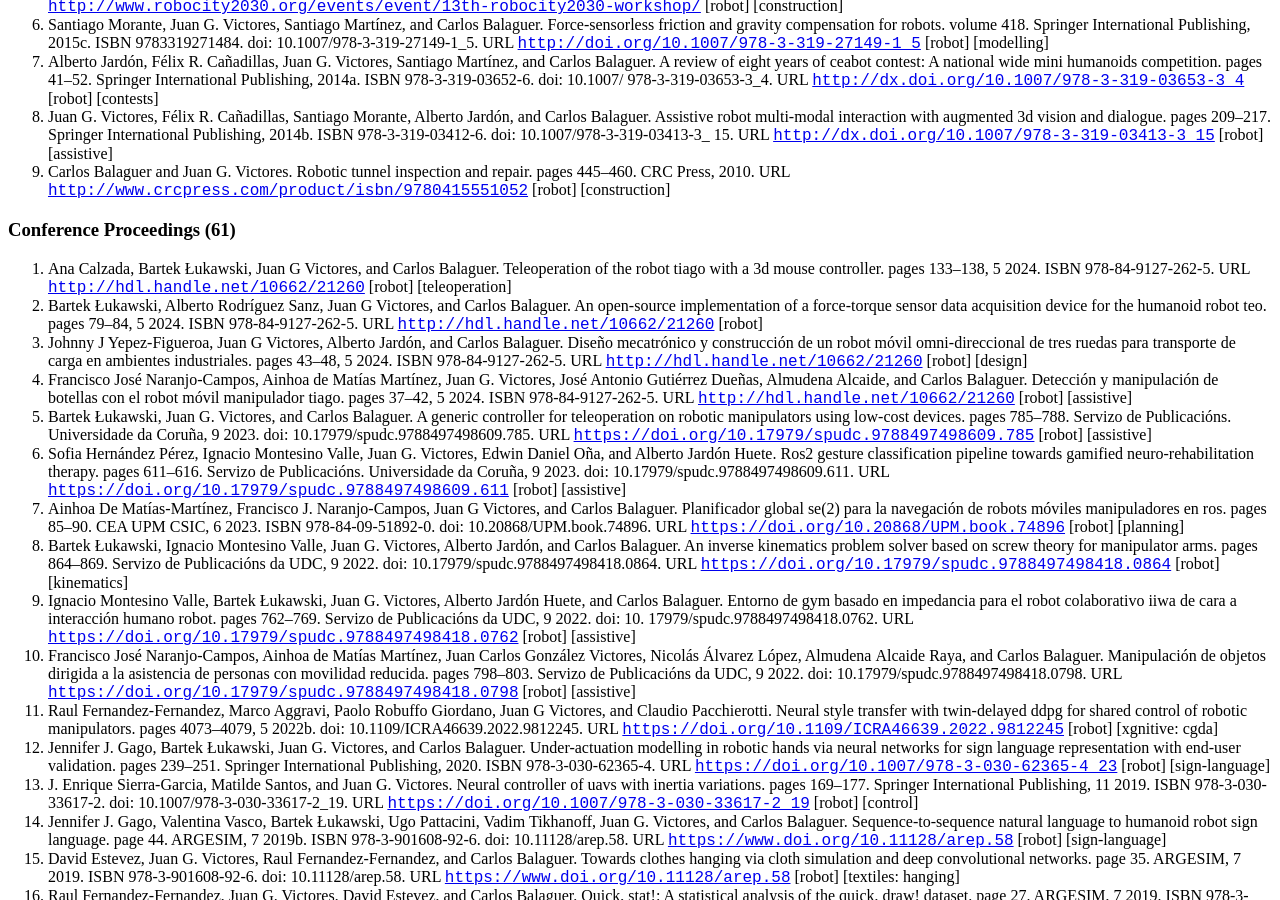
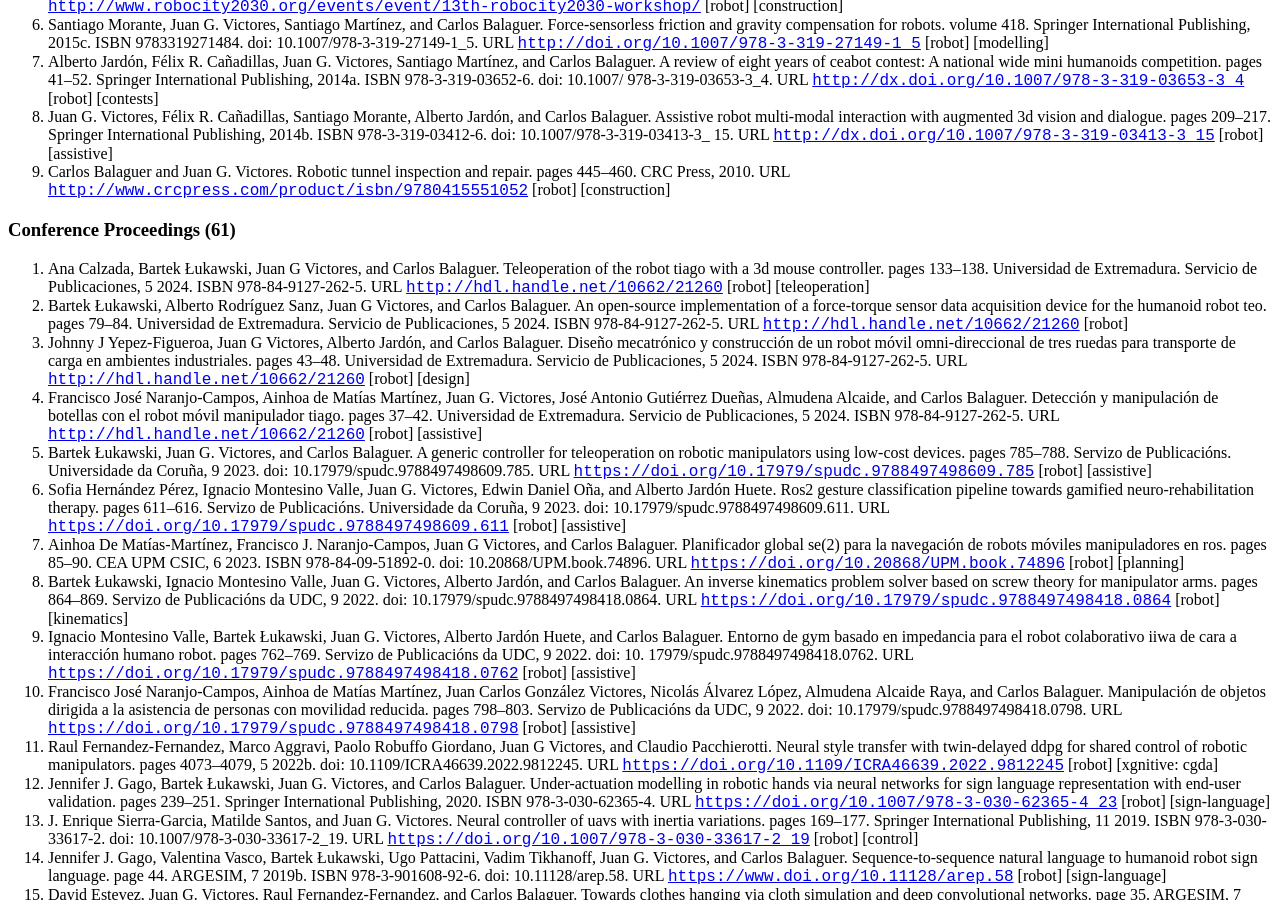
Before and after one commit to jgvictores/jgvictores.github.io, a Jekyll site: the page cv/JuanGVictoresCV.html, which Jekyll copies as it is, in a window 1280 px wide and 900 px high, scrolled down 1481 px. Built offline with Jekyll 4.4.1, drawn with Linux system fonts in a browser that asks for light colours.

Commit message:
add publisher, #33

```diff
--- a/cv/JuanGVictoresCV.html
+++ b/cv/JuanGVictoresCV.html
@@ -204,23 +204,27 @@
 
 
      </p><ol class='enumerate1'>
-<li class='enumerate' id='x1-4002x1'><a id='Xcalzada2024teleoperation'></a>Ana  Calzada,  Bartek  Łukawski,  Juan G  Victores,  and  Carlos  Balaguer.    Teleoperation  of  the
-     robot  tiago  with  a  3d  mouse  controller.   pages  133–138,  5  2024.   ISBN  978-84-9127-262-5.   URL
-     <a class='url' href='http://hdl.handle.net/10662/21260'><span class='cmtt-10'>http://hdl.handle.net/10662/21260</span></a> [robot] [teleoperation]
+<li class='enumerate' id='x1-4002x1'><a id='Xcalzada2024teleoperation'></a>Ana Calzada, Bartek Łukawski, Juan G Victores, and Carlos Balaguer.  Teleoperation of the robot
+     tiago  with  a  3d  mouse  controller.    pages  133–138.  Universidad  de  Extremadura.  Servicio  de
+     Publicaciones, 5 2024. ISBN 978-84-9127-262-5. URL    <a class='url' href='http://hdl.handle.net/10662/21260'><span class='cmtt-10'>http://hdl.handle.net/10662/21260</span></a> [robot]
+     [teleoperation]
      </li>
 <li class='enumerate' id='x1-4004x2'><a id='Xlukawski2024an'></a>Bartek Łukawski, Alberto Rodríguez Sanz, Juan G Victores, and Carlos Balaguer. An open-source
      implementation of a force-torque sensor data acquisition device for the humanoid robot teo.  pages
-     79–84, 5 2024. ISBN 978-84-9127-262-5. URL     <a class='url' href='http://hdl.handle.net/10662/21260'><span class='cmtt-10'>http://hdl.handle.net/10662/21260</span></a> [robot]
+     79–84. Universidad de Extremadura. Servicio de Publicaciones, 5 2024. ISBN 978-84-9127-262-5. URL
+     <a class='url' href='http://hdl.handle.net/10662/21260'><span class='cmtt-10'>http://hdl.handle.net/10662/21260</span></a> [robot]
      </li>
 <li class='enumerate' id='x1-4006x3'><a id='Xyepez-figueiroa2024diseno'></a>Johnny J  Yepez-Figueroa,  Juan G  Victores,  Alberto  Jardón,  and  Carlos  Balaguer.     Diseño
      mecatrónico y construcción de un robot móvil omni-direccional de tres ruedas para transporte
-     de  carga  en  ambientes  industriales.     pages  43–48,  5  2024.     ISBN  978-84-9127-262-5.     URL
-     <a class='url' href='http://hdl.handle.net/10662/21260'><span class='cmtt-10'>http://hdl.handle.net/10662/21260</span></a> [robot] [design]
+     de  carga  en  ambientes  industriales.    pages  43–48.  Universidad  de  Extremadura.  Servicio  de
+     Publicaciones, 5 2024. ISBN 978-84-9127-262-5. URL    <a class='url' href='http://hdl.handle.net/10662/21260'><span class='cmtt-10'>http://hdl.handle.net/10662/21260</span></a> [robot]
+     [design]
      </li>
 <li class='enumerate' id='x1-4008x4'><a id='Xnaranjo-campos2024deteccion'></a>Francisco José   Naranjo-Campos,   Ainhoa   de Matías Martínez,   Juan G.   Victores,   José
-     Antonio Gutiérrez Dueñas, Almudena Alcaide, and Carlos Balaguer. Detección y manipulación
-     de botellas con el robot móvil manipulador tiago.  pages 37–42, 5 2024.  ISBN 978-84-9127-262-5.
-     URL     <a class='url' href='http://hdl.handle.net/10662/21260'><span class='cmtt-10'>http://hdl.handle.net/10662/21260</span></a> [robot] [assistive]
+     Antonio Gutiérrez   Dueñas,   Almudena   Alcaide,   and   Carlos   Balaguer.        Detección   y
+     manipulación  de  botellas  con  el  robot  móvil  manipulador  tiago.    pages  37–42.  Universidad
+     de   Extremadura.   Servicio   de   Publicaciones,   5   2024.        ISBN   978-84-9127-262-5.        URL
+     <a class='url' href='http://hdl.handle.net/10662/21260'><span class='cmtt-10'>http://hdl.handle.net/10662/21260</span></a> [robot] [assistive]
      </li>
 <li class='enumerate' id='x1-4010x5'><a id='Xlukawski2023ageneric'></a>Bartek  Łukawski,  Juan G.  Victores,  and  Carlos  Balaguer.   A  generic  controller  for  teleoperation
      on  robotic  manipulators  using  low-cost  devices.     pages  785–788.  Servizo  de  Publicacións.
@@ -231,6 +235,8 @@
      Alberto Jardón Huete.  Ros2 gesture classification pipeline towards gamified neuro-rehabilitation
      therapy.    pages  611–616.  Servizo  de  Publicacións.  Universidade  da  Coruña,  9  2023.    doi:  10.17979/spudc.9788497498609.611. URL    <a class='url' href='https://doi.org/10.17979/spudc.9788497498609.611'><span class='cmtt-10'>https://doi.org/10.17979/spudc.9788497498609.611</span></a>
      [robot] [assistive]
+
+
      </li>
 <li class='enumerate' id='x1-4014x7'><a id='Xdematias2023planificador'></a>Ainhoa De   Matías-Martínez,   Francisco J.   Naranjo-Campos,   Juan G   Victores,   and   Carlos
      Balaguer.  Planificador global se(2) para la navegación de robots móviles manipuladores en ros.
@@ -263,6 +269,8 @@
      modelling  in  robotic  hands  via  neural  networks  for  sign  language  representation  with  end-user
      validation.  pages 239–251. Springer International Publishing, 2020.  ISBN 978-3-030-62365-4.  URL
      <a class='url' href='https://doi.org/10.1007/978-3-030-62365-4_23'><span class='cmtt-10'>https://doi.org/10.1007/978-3-030-62365-4_23</span></a> [robot] [sign-language]
+
+
      </li>
 <li class='enumerate' id='x1-4026x13'><a id='Xsierragarcia2019neural'></a>J. Enrique Sierra-Garcia, Matilde Santos, and Juan G. Victores. Neural controller of uavs with inertia
      variations. pages 169–177. Springer International Publishing, 11 2019. ISBN 978-3-030-33617-2. doi: 10.1007/978-3-030-33617-2_19.  URL      <a class='url' href='https://doi.org/10.1007/978-3-030-33617-2_19'><span class='cmtt-10'>https://doi.org/10.1007/978-3-030-33617-2_19</span></a> [robot]
@@ -295,8 +303,6 @@
      with  3d  perception  and  force/torque  feedback  in  household  environments.   volume  2017-Septe,
      pages  6484–6489.  IEEE,  2017a.   ISBN  9781538626818.   doi:  10.1109/IROS.2017.8206556.   URL
      <a class='url' href='https://doi.org/10.1109/IROS.2017.8206556'><span class='cmtt-10'>https://doi.org/10.1109/IROS.2017.8206556</span></a> [robot] [textiles: ironing]
-
-
      </li>
 <li class='enumerate' id='x1-4040x20'><a id='Xmenendez2017sistema'></a>Elisabeth Menendez, Juan G. Victores, and Carlos Balaguer. Sistema robótico para la inspección y
      análisis                 estructural                 de                 túneles.                                               2017a.
@@ -326,6 +332,8 @@
      robotic garment unfolding: A garment-agnostic approach.  IEEE, 2017d.  ISBN 9781509062331.  doi:
      10.1109/ICARSC.2017.7964077. URL     <a class='url' href='https://doi.org/10.1109/ICARSC.2017.7964077'><span class='cmtt-10'>https://doi.org/10.1109/ICARSC.2017.7964077</span></a> [robot]
      [textiles: folding]
+
+
      </li>
 <li class='enumerate' id='x1-4052x26'><a id='Xfernandez-fernandez2017improving'></a>Raul  Fernandez-Fernandez,  David  Estevez,  Juan G.  Victores,  and  Carlos  Balaguer.    Improving
      cgda  execution  through  genetic  algorithms  incorporating  spatial  and  velocity  constraints.   pages
@@ -361,8 +369,6 @@
      intelligent vision for tunnel structural assessment - system architecture – the robo-spect ec project.
      2015. URL     <a class='url' href='https://data.smar-conferences.org/SMAR_2015_Proceedings/html/L.html'><span class='cmtt-10'>https://data.smar-conferences.org/SMAR_2015_Proceedings/html/L.html</span></a> [robot]
      [construction]
-
-
      </li>
 <li class='enumerate' id='x1-4066x33'><a id='Xestevez2015robot-intetain'></a>David Estevez, Juan G. Victores, Santiago Morante, and Carlos Balaguer.  Robot devastation: Using
      diy low-cost platforms for multiplayer interaction in an augmented reality game. volume 15, pages
@@ -394,8 +400,6 @@
      generalization, recognition and execution through continuous goal-directed actions.  IEEE, 2014b.
      doi:  10.1109/ICRA.2014.6907098.   URL        <a class='url' href='http://dx.doi.org/10.1109/ICRA.2014.6907098'><span class='cmtt-10'>http://dx.doi.org/10.1109/ICRA.2014.6907098</span></a>
      [robot] [xgnitive: cgda]
-
-
      </li>
 <li class='enumerate' id='x1-4078x39'><a id='Xvictores2013creacion'></a>Juan G.  Victores,  Santiago  Morante,  Alberto  Jardón,  and  Carlos  Balaguer.      Creación  de
      tareas  de  asistencia  robótica  mediante  la  interacción  multimodal.   pages  21–24,  2013a.   URL
@@ -423,12 +427,12 @@
      Balaguer.   Object  tagging  for  human-robot  interaction  by  recolorization  using  gaussian  mixture
      models. 2013. URL    <a class='url' href='https://www.researchgate.net/publication/269631653_Object_Tagging_for_Human-Robot_Interaction_by_Recolorization_Using_Gaussian_Mixture_Models'><span class='cmtt-10'>https://www.researchgate.net/publication/269631653_Object_Tagging_for_Human-Robot_Interaction_by_Recolorization_Using_Gaussian_Mixture_Models</span></a>
      [robot] [vision]
+
+
      </li>
 <li class='enumerate' id='x1-4090x45'><a id='Xvictores2013semantic'></a>Juan G. Victores, Santiago Morante, Alberto Jardón, and Carlos Balaguer. Semantic action parameter
      inference through machine learning methods. pages 35–46, 2013d. URL    <a class='url' href='https://www.researchgate.net/publication/269631454_Semantic_Action_Parameter_Inference_through_Machine_Learning_Methods'><span class='cmtt-10'>https://www.researchgate.net/publication/269631454_Semantic_Action_Parameter_Inference_through_Machine_Learning_Methods</span></a>
      [robot][xgnitive: ris]
-
-
      </li>
 <li class='enumerate' id='x1-4092x46'><a id='Xvictores2013augmented'></a>Juan G. Victores, Santiago Morante, Miguel González-Fierro, and Carlos Balaguer.   Augmented
      reality  and  social  interaction  platform  through  multirobot  design.   pages  131–143,  2013e.   URL
@@ -487,14 +491,14 @@
      </li>
 <li class='enumerate' id='x1-4114x57'><a id='Xstoelen2010information'></a>Martin F
      Stoelen, Alberto Jardón, Juan G. Victores, Carlos Balaguer, and Fabio Bonsignorio.   Information
+
+
      metrics  for  assistive  human-in-the-loop  cognitive  systems.    pages  1–6.  Zaragoza.  Spain.,  2010a.
      URL       <a class='url' href='http://www.heronrobots.com/EuronGEMSig/Downloads/Zaragoza/rss2010_gemrrrr.pdf'><span class='cmtt-10'>http://www.heronrobots.com/EuronGEMSig/Downloads/Zaragoza/rss2010_gemrrrr.pdf</span></a>
      [robot] [control]
      </li>
 <li class='enumerate' id='x1-4116x58'><a id='Xstoelen2010towards'></a>Martin F Stoelen, Alberto Jardón, Fabio Bonsignorio, Juan G. Victores, Concepción Monje, and
      Carlos Balaguer.   Towards an enabling multimodal interface for an assistive robot.   2010b.   URL
-
-
      <a class='url' href='https://www.researchgate.net/publication/269573950_Towards_an_Enabling_Multimodal_Interface_for_an_Assistive_Robot'><span class='cmtt-10'>https://www.researchgate.net/publication/269573950_Towards_an_Enabling_Multimodal_Interface_for_an_Assistive_Robot</span></a>
      [robot] [assistive]
      </li>
@@ -522,8 +526,6 @@
 <li class='enumerate' id='x1-5004x2'><a id='Xmorante2014sensorless'></a>Santiago Morante, Juan G Victores, Santiago Martinez de la casa, and Carlos Balaguer.  Sensorless
      friction and gravity compensation.   page 265. IEEE, 2014c.   doi: 10.1109/HUMANOIDS.2014.
      7041370. URL     <a class='url' href='https://www.dailymotion.com/video/x2vjrfs'><span class='cmtt-10'>https://www.dailymotion.com/video/x2vjrfs</span></a> [robot] [modelling]</li></ol>
-
-
 <!-- l. 172 --><p class='noindent'>
 </p>
 <h3 class='likesectionHead'><a id='x1-6000'></a>PhD Thesis (Author)</h3>
@@ -553,12 +555,12 @@ Gaussianas mixtas para el control en fuerza del robot iCub (Génova, Italia).
 </p>
 <h3 class='likesectionHead'><a id='x1-9000'></a>Workshop Organizer (2)</h3>
 <!-- l. 192 --><p class='noindent'>
+
+
      </p><ol class='enumerate1'>
 <li class='enumerate' id='x1-9002x1'>Juan                                                                                                                                              G.
      Victores, Lorenzo Natale, Eiichi Yoshida. Towards Humanoid Robots OS. HUMANOIDS. Cancun,
      Mexico. Nov 15. 2016.     <a class='url' href='https://roboticslab-uc3m.github.io/workshop-humanoids2016/'><span class='cmtt-10'>https://roboticslab-uc3m.github.io/workshop-humanoids2016/</span></a>
-
-
      </li>
 <li class='enumerate' id='x1-9004x2'>Angelos Amditis, Konstantinos Loupos, Juan G. Victores. Autonomous Robotic Systems for Inspection
      and Structural Assessment of Civil Underground Infrastructures. European Robotics Forum (ERF).
--- a/cv/victores.bib
+++ b/cv/victores.bib
@@ -4,6 +4,7 @@
    journal = {Actas del Simposio de Robótica, Bioingeniería y Visión por Computador: Badajoz, 29 a 31 de mayo de 2024},
    month = {5},
    pages = {133-138},
+   publisher = {Universidad de Extremadura. Servicio de Publicaciones},
    title = {Teleoperation of the robot TIAGo with a 3D mouse controller},
    url = {http://hdl.handle.net/10662/21260},
    year = {2024},
@@ -14,6 +15,7 @@
    journal = {Actas del Simposio de Robótica, Bioingeniería y Visión por Computador: Badajoz, 29 a 31 de mayo de 2024},
    month = {5},
    pages = {79-84},
+   publisher = {Universidad de Extremadura. Servicio de Publicaciones},
    title = {An open-source implementation of a force-torque sensor data acquisition device for the humanoid robot TEO},
    url = {http://hdl.handle.net/10662/21260},
    year = {2024},
@@ -24,6 +26,7 @@
    journal = {Actas del Simposio de Robótica, Bioingeniería y Visión por Computador: Badajoz, 29 a 31 de mayo de 2024},
    month = {5},
    pages = {43-48},
+   publisher = {Universidad de Extremadura. Servicio de Publicaciones},
    title = {Diseño Mecatrónico y Construcción de un Robot Móvil Omni-direccional de Tres Ruedas para Transporte de Carga en Ambientes Industriales},
    url = {http://hdl.handle.net/10662/21260},
    year = {2024},
@@ -34,6 +37,7 @@
    journal = {Actas del Simposio de Robótica, Bioingeniería y Visión por Computador: Badajoz, 29 a 31 de mayo de 2024},
    month = {5},
    pages = {37-42},
+   publisher = {Universidad de Extremadura. Servicio de Publicaciones},
    title = {Detección y manipulación de botellas con el robot móvil manipulador TIAGo},
    url = {http://hdl.handle.net/10662/21260},
    year = {2024},
```
Also changed, not shown: 1 other file.
